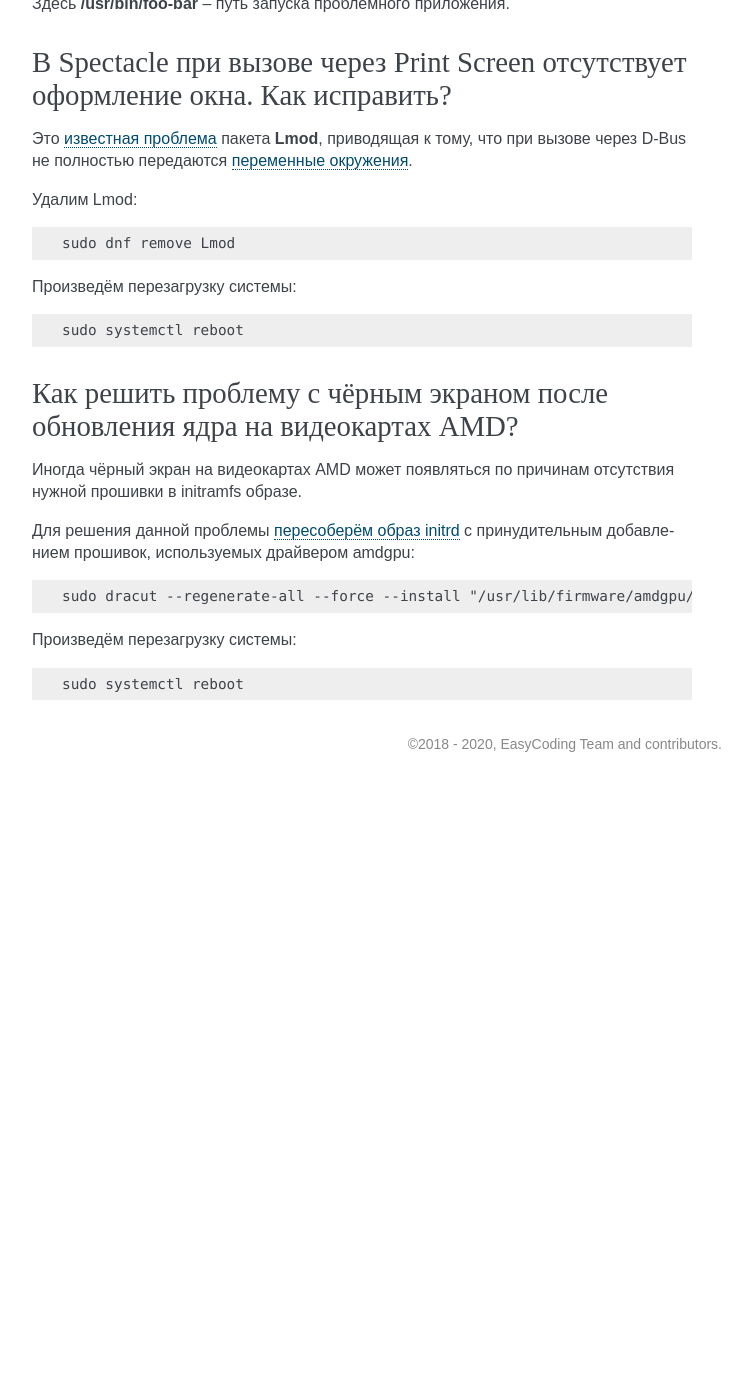
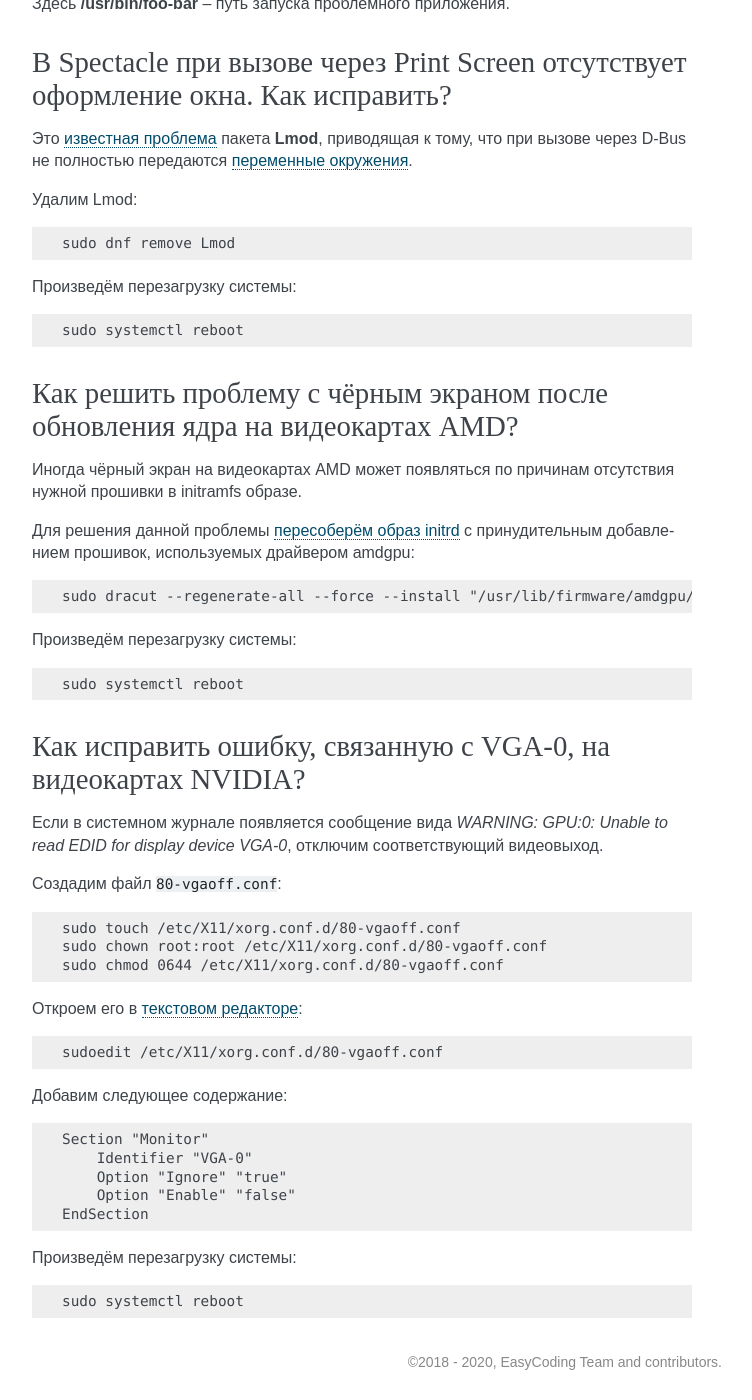
Before and after one commit to RussianFedora/FAQ, a Sphinx documentation site: the page built from source/tips-and-tricks.rst, in a window 1280 px wide and 1400 px high, scrolled down 9931 px. Shown: the whole window, without its empty margins (388-1140 px from the left). Built offline with Sphinx 7.4.7, drawn with Linux system fonts in a browser that asks for light colours; before the commit the page ends 10713 px from its top, so only the background shows below that; some of the changed text lies outside the part shown.

Commit message:
Added question about VGA-0 workaround for NVIDIA users.

```diff
--- a/source/tips-and-tricks.rst
+++ b/source/tips-and-tricks.rst
@@ -576,3 +576,41 @@ SWF файл -- это исполняемый файл формата Adobe Flas
 .. code-block:: text
 
     sudo systemctl reboot
+
+.. index:: nvidia, vga, error, workaround, x11
+.. _nvidia-vga0-error:
+
+Как исправить ошибку, связанную с VGA-0, на видеокартах NVIDIA?
+===================================================================
+
+Если в системном журнале появляется сообщение вида *WARNING: GPU:0: Unable to read EDID for display device VGA-0*, отключим соответствующий видеовыход.
+
+Создадим файл ``80-vgaoff.conf``:
+
+.. code-block:: text
+
+    sudo touch /etc/X11/xorg.conf.d/80-vgaoff.conf
+    sudo chown root:root /etc/X11/xorg.conf.d/80-vgaoff.conf
+    sudo chmod 0644 /etc/X11/xorg.conf.d/80-vgaoff.conf
+
+Откроем его в :ref:`текстовом редакторе <editor-selection>`:
+
+.. code-block:: text
+
+    sudoedit /etc/X11/xorg.conf.d/80-vgaoff.conf
+
+Добавим следующее содержание:
+
+.. code-block:: text
+
+    Section "Monitor"
+        Identifier "VGA-0"
+        Option "Ignore" "true"
+        Option "Enable" "false"
+    EndSection
+
+Произведём перезагрузку системы:
+
+.. code-block:: text
+
+    sudo systemctl reboot
```
